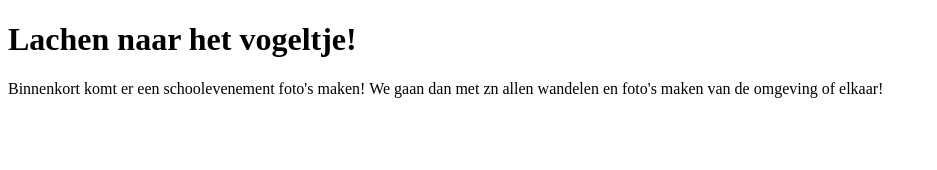
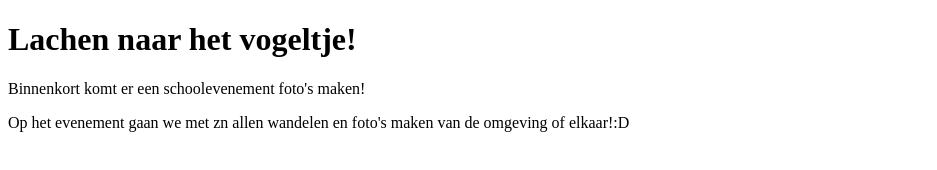
Before and after one commit to Oshawott889/weekopdracht-2, a plain HTML site: page index.html in a window 1280 px wide. Shown: the whole page, without its empty margins (0-937 px from the left). Drawn offline with Linux system fonts and the light colour scheme.

Commit message:
WebLab Run 28-11-2026 12:07:13 (UTC+01:00)

```diff
--- a/index.html
+++ b/index.html
@@ -7,8 +7,8 @@
 </head>
 <body>
     <h1>Lachen naar het vogeltje!</h1>
-    <p>Binnenkort komt er een schoolevenement foto's maken!
-    We gaan dan met zn allen wandelen en foto's maken van de omgeving of elkaar!
-    </p>
+    <p>Binnenkort komt er een schoolevenement foto's maken!</p>
+
+    <p>Op het evenement gaan we met zn allen wandelen en foto's maken van de omgeving of elkaar!:D </p>
 </body>
 </html>
```
Also changed, not shown: 1 other file.
